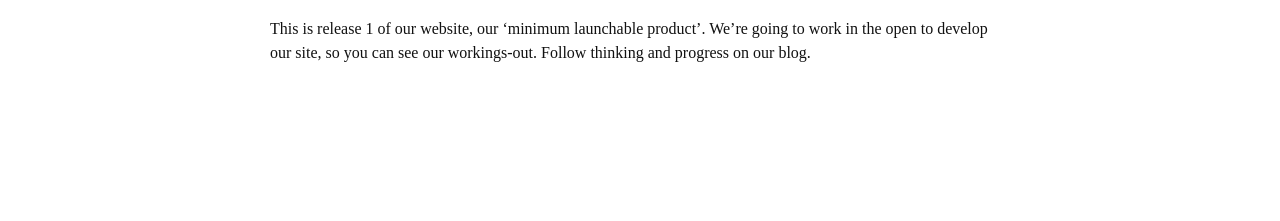
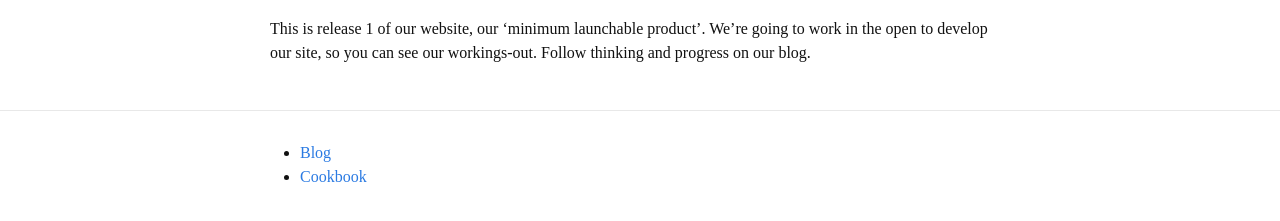
Before and after one commit to crablab/Convivio-Site, a Jekyll site: the page built from index.md, in a window 1280 px wide. Shown: the part 454-675 px from the top of the page. Built offline with Jekyll 4.4.1, drawn with Linux system fonts in a browser that asks for light colours.

Commit message:
Adding some navigation links in the footer cf. https://trello.com/c/FHBoI8CZ

```diff
--- /dev/null
+++ b/_includes/footer-nav.md
@@ -0,0 +1,2 @@
+* [Blog](https://medium.com/convivio)
+* [Cookbook](http://cookbook.weareconvivio.com/)
--- a/_includes/footer.html
+++ b/_includes/footer.html
@@ -1,3 +1,10 @@
+<footer class="site-footer">
+  <div class="wrapper">
+    {% capture footer-nav-include %}{% include footer-nav.md %}{% endcapture %}
+    {{ footer-nav-include | markdownify }}
+  </div>
+</footer>
+
 <script>
   (function(i,s,o,g,r,a,m){i['GoogleAnalyticsObject']=r;i[r]=i[r]||function(){
   (i[r].q=i[r].q||[]).push(arguments)},i[r].l=1*new Date();a=s.createElement(o),
```
